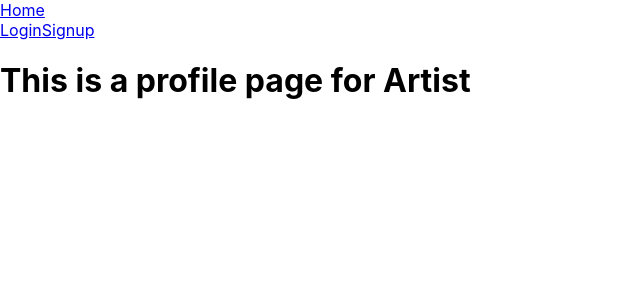
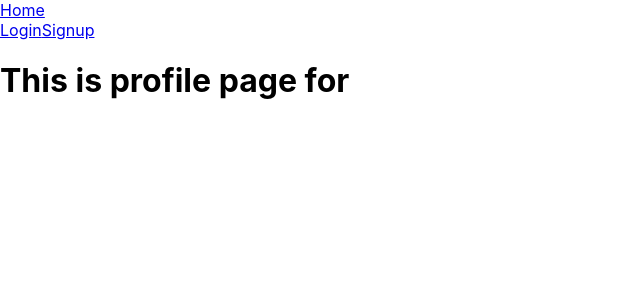
Before and after one commit to wrfeng/open-call-front-end, a React (Create React App) app: page /profile in a window 1280 px wide. Shown: the top 300 px of the page, without its empty margins (0-640 px from the left). Built offline with nearby package versions, Linux system fonts and the light colour scheme; no server answers.

Commit message:
artist ready to do things

```diff
--- a/src/App.js
+++ b/src/App.js
@@ -6,12 +6,12 @@ import NavBar from './NavBar'
 import Login from './components/Login'
 import Signup from './components/Signup'
 import Signout from './components/Signout'
-import Profile from './components/Profile'
+import Profile from './containers/Profile'
 
 export default class App extends React.Component{
   state = {
     calls: [],
-    artistName: {}
+    artistName: '',
   }
 
   componentDidMount(){
@@ -40,11 +40,6 @@ export default class App extends React.Component{
     this.setState({ artistName: event })
   }
 
-  getArtist = event => {
-    console.log('getting artist state from Login or Signup', event );
-    this.setState({ artistName: event })
-  }
-
   clearArtist = () => {
     console.log('artist gone');
     this.setState({ artistName: '' })
@@ -59,7 +54,7 @@ export default class App extends React.Component{
         <Route path="/signup" render={routerProps => <Signup {...routerProps} getArtist={this.getArtist} />} />
         <Route path="/signout" render={routerProps => <Signout {...routerProps} clearArtist={this.clearArtist} />} />
 
-        <Route path="/profile" component={Profile} />
+        <Route path="/profile" render={routerProps => <Profile {...routerProps} artist={this.state.artistName} />} />
           <div>
             <Route exact path='/' render={routerProps => <OpenCallsContainer {...routerProps} calls={this.state.calls}/>} />
             {this.state.calls.length === 0 ? null : <Route path={`/calls/:callsId`} render={routerProps => <OpenCallShow {...routerProps} calls={this.state.calls} />} />}
--- a/src/components/Profile.js
+++ b/src/containers/Profile.js
@@ -2,9 +2,10 @@ import React, { Component } from 'react'
 
 export class Profile extends Component {
     render() {
+        console.log(this.props);
         return (
             <div>
-                <h1>This is a profile page for Artist</h1>
+                <h1>This is  profile page for {this.props.artist}</h1>
             </div>
         )
     }
```
